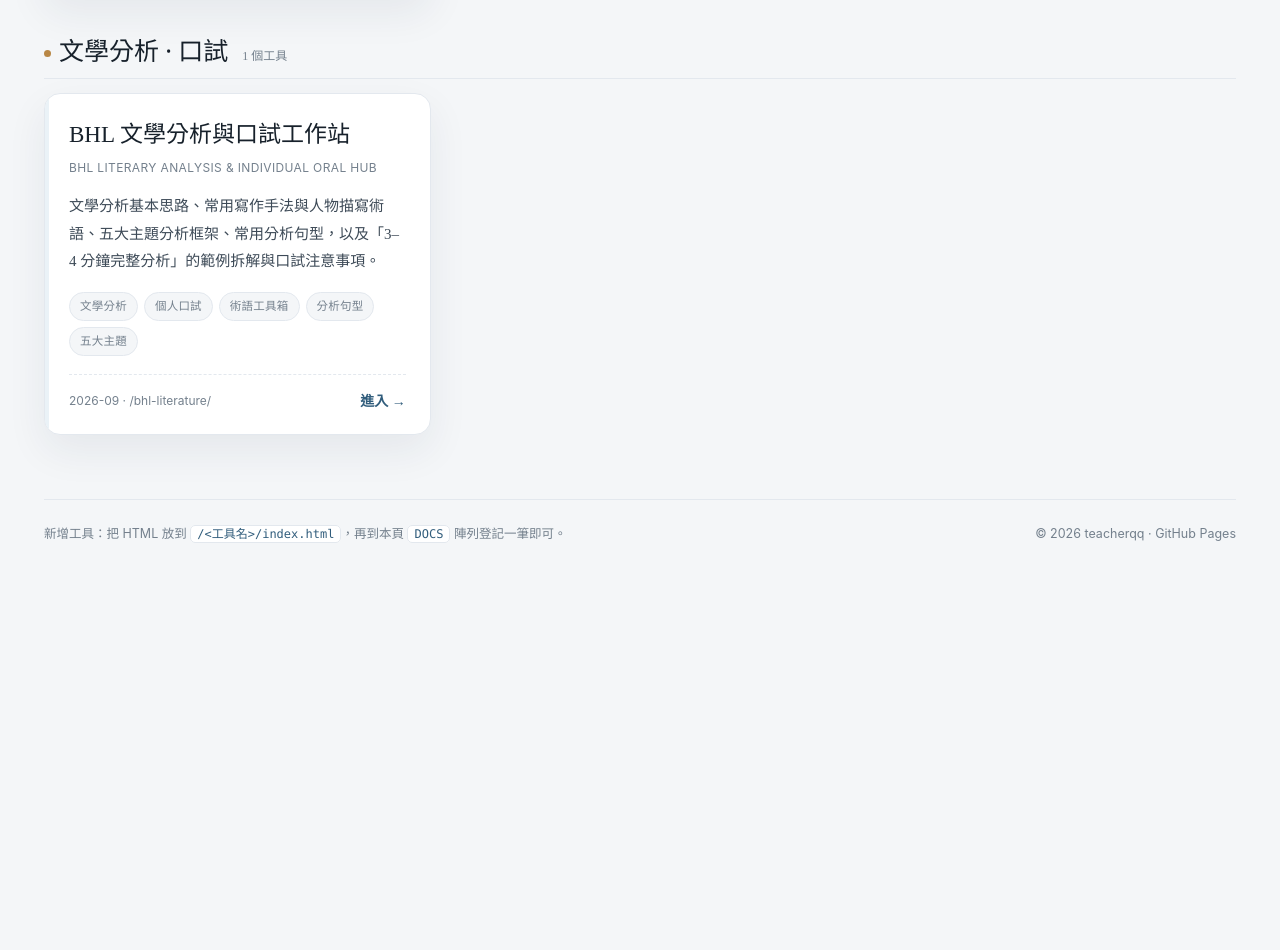
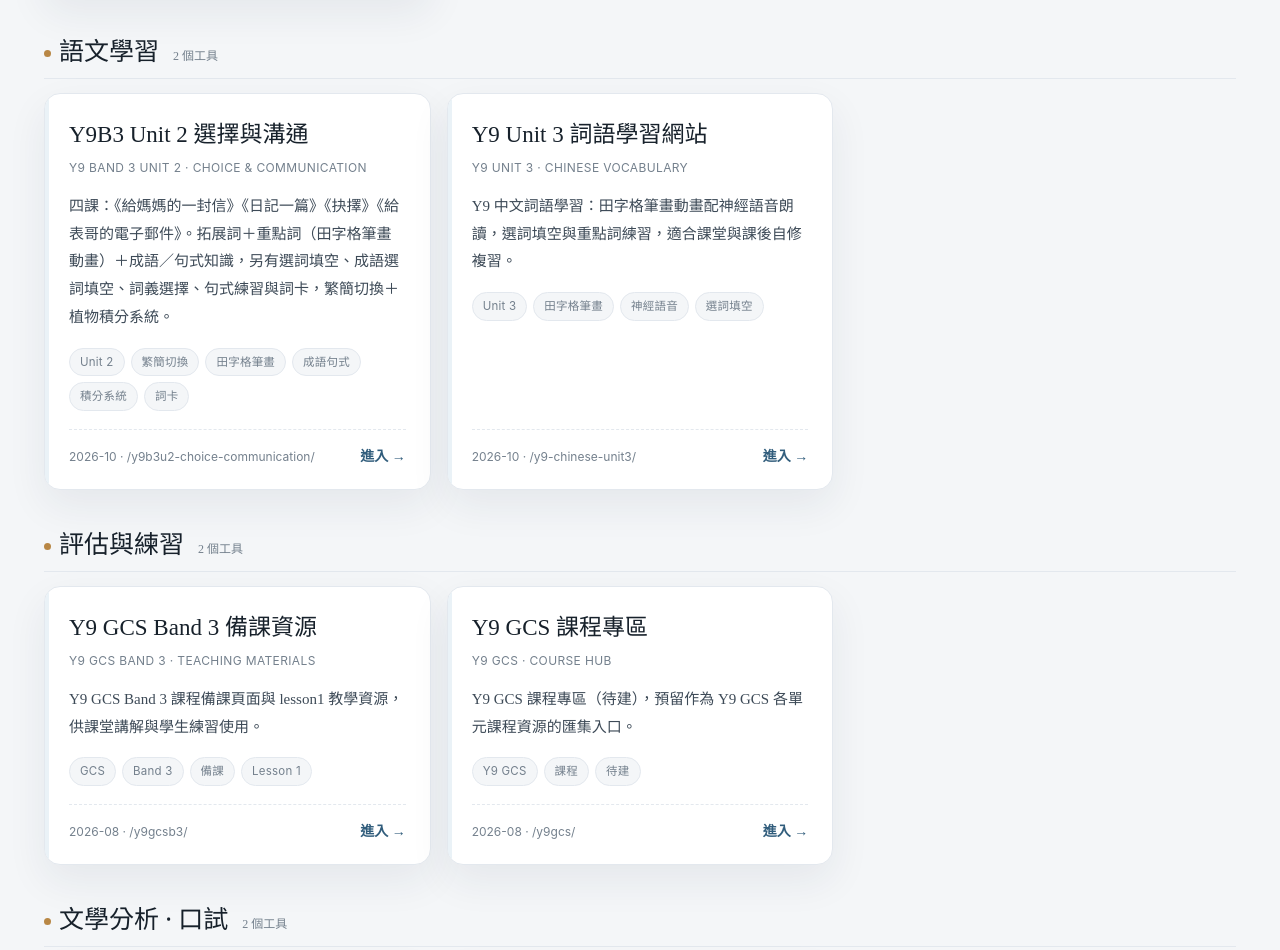
Before and after one commit to teacherqq/teaching, a plain HTML site: page index.html in a window 1280 px wide. Shown: the part 802-1752 px from the top of the page. Before the commit the page ends 1420 px from the top, so only its background shows below. Drawn offline with Linux system fonts and the light colour scheme.

Commit message:
update index.html

```diff
--- a/index.html
+++ b/index.html
@@ -65,6 +65,8 @@
   .card-meta{color:var(--muted);font-size:12px}
   .card-go{color:var(--blue);font-size:14px;font-weight:700;white-space:nowrap}
   .card-go .arrow{display:inline-block;transition:transform .22s ease}
+  .card-ext{border-style:dashed;background:var(--bg)}
+  .card-ext .card-go{color:var(--muted);font-weight:500}
   .card:hover .card-go .arrow{transform:translateX(4px)}
 
   .empty{margin:60px 0;text-align:center;color:var(--muted);font-size:15px}
@@ -136,7 +138,53 @@ const DOCS = [
     date: '2026-09'
   },
   {
-    slug: 'bhl-literature',
+    slug: 'y9b3u2-choice-communication',
+    cat:  '語文學習',
+    zh:   'Y9B3 Unit 2 選擇與溝通',
+    en:   'Y9 Band 3 Unit 2 · Choice & Communication',
+    desc: '四課：《給媽媽的一封信》《日記一篇》《抉擇》《給表哥的電子郵件》。拓展詞＋重點詞（田字格筆畫動畫）＋成語／句式知識，另有選詞填空、成語選詞填空、詞義選擇、句式練習與詞卡，繁簡切換＋植物積分系統。',
+    tags: ['Unit 2', '繁簡切換', '田字格筆畫', '成語句式', '積分系統', '詞卡'],
+    date: '2026-10'
+  },
+  {
+    slug: 'y9-chinese-unit3',
+    cat:  '語文學習',
+    zh:   'Y9 Unit 3 詞語學習網站',
+    en:   'Y9 Unit 3 · Chinese Vocabulary',
+    desc: 'Y9 中文詞語學習：田字格筆畫動畫配神經語音朗讀，選詞填空與重點詞練習，適合課堂與課後自修複習。',
+    tags: ['Unit 3', '田字格筆畫', '神經語音', '選詞填空'],
+    date: '2026-10'
+  },
+  {
+    slug: 'y9gcsb3',
+    cat:  '評估與練習',
+    zh:   'Y9 GCS Band 3 備課資源',
+    en:   'Y9 GCS Band 3 · Teaching Materials',
+    desc: 'Y9 GCS Band 3 課程備課頁面與 lesson1 教學資源，供課堂講解與學生練習使用。',
+    tags: ['GCS', 'Band 3', '備課', 'Lesson 1'],
+    date: '2026-08'
+  },
+  {
+    slug: 'ibdp-bhl-resources',
+    cat:  '文學分析 · 口試',
+    zh:   'IBDP / BHL 教材資源',
+    en:   'IBDP / BHL Resources',
+    desc: 'IBDP 與 BHL 課程教材資源：主題探討、寫作框架與課堂可用材料，配合 BHL 文學分析與口試工作站使用。',
+    tags: ['IBDP', 'BHL', '教材', '主題探討'],
+    date: '2026-07'
+  },
+  {
+    slug: 'y9gcs',
+    cat:  '評估與練習',
+    zh:   'Y9 GCS 課程專區',
+    en:   'Y9 GCS · Course Hub',
+    desc: 'Y9 GCS 課程專區（待建），預留作為 Y9 GCS 各單元課程資源的匯集入口。',
+    tags: ['Y9 GCS', '課程', '待建'],
+    date: '2026-08'
+  },
+  {
+    slug: '',
+    abs:   'https://teacherqq.github.io/working/bhl-literature/',
     cat:  '文學分析 · 口試',
     zh:   'BHL 文學分析與口試工作站',
     en:   'BHL Literary Analysis & Individual Oral Hub',
@@ -153,8 +201,11 @@ const esc = s => String(s).replace(/[&<>"]/g, c => ({'&':'&amp;','<':'&lt;','>':
 
 function card(d){
   const tags = (d.tags || []).map(t => `<span class="tag">${esc(t)}</span>`).join('');
+  const href   = d.abs || `${d.slug}/`;
+  const meta   = d.abs ? `${esc(d.date)} · 工作文檔集` : `${esc(d.date)} · /${esc(d.slug)}/`;
+  const extCls = d.abs ? ' card-ext' : '';
   return `
-    <a class="card" href="${esc(d.slug)}/">
+    <a class="card${extCls}" href="${esc(href)}"${d.abs ? ' target="_blank" rel="noopener"' : ''}>
       <div>
         <h3 class="card-zh">${esc(d.zh)}</h3>
         <p class="card-en">${esc(d.en)}</p>
@@ -162,7 +213,7 @@ function card(d){
         <div class="tags">${tags}</div>
       </div>
       <div class="card-foot">
-        <span class="card-meta">${esc(d.date)} · /${esc(d.slug)}/</span>
+        <span class="card-meta">${meta}</span>
         <span class="card-go">進入 <span class="arrow">→</span></span>
       </div>
     </a>`;
```
